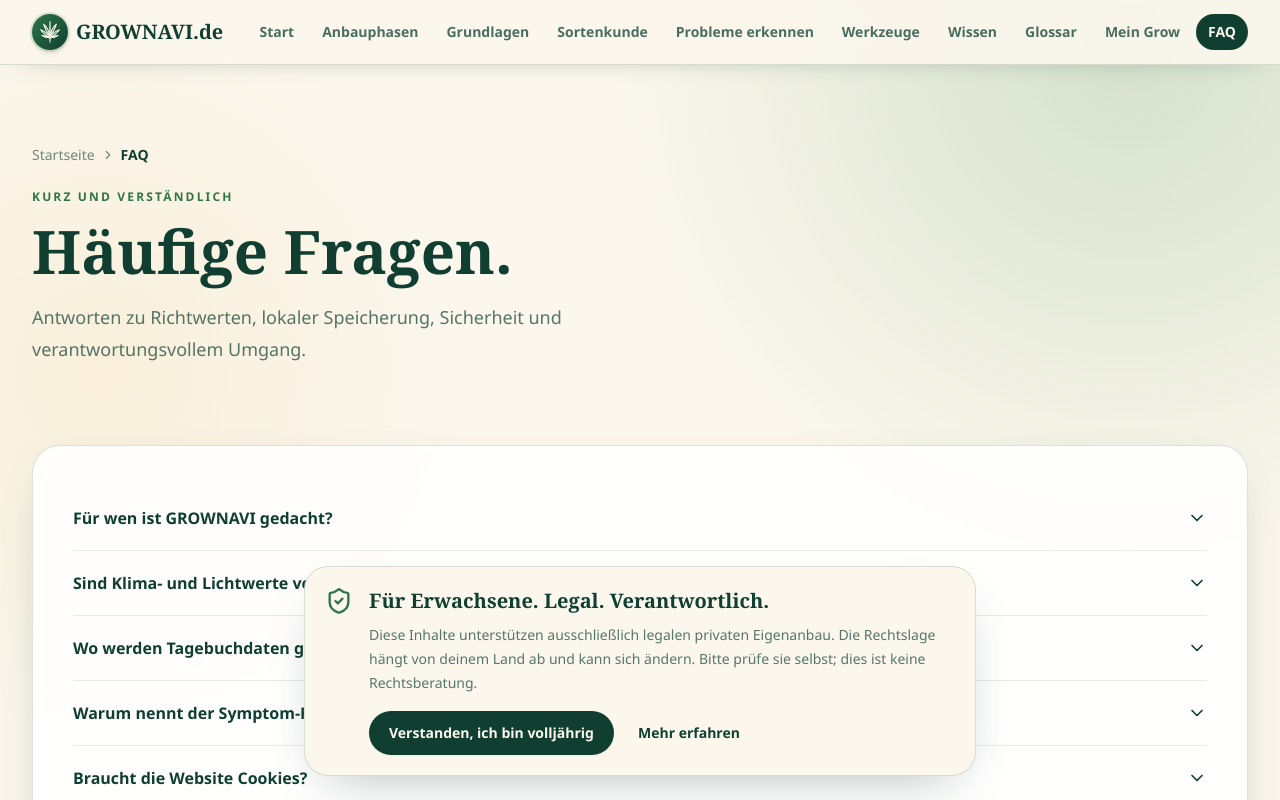
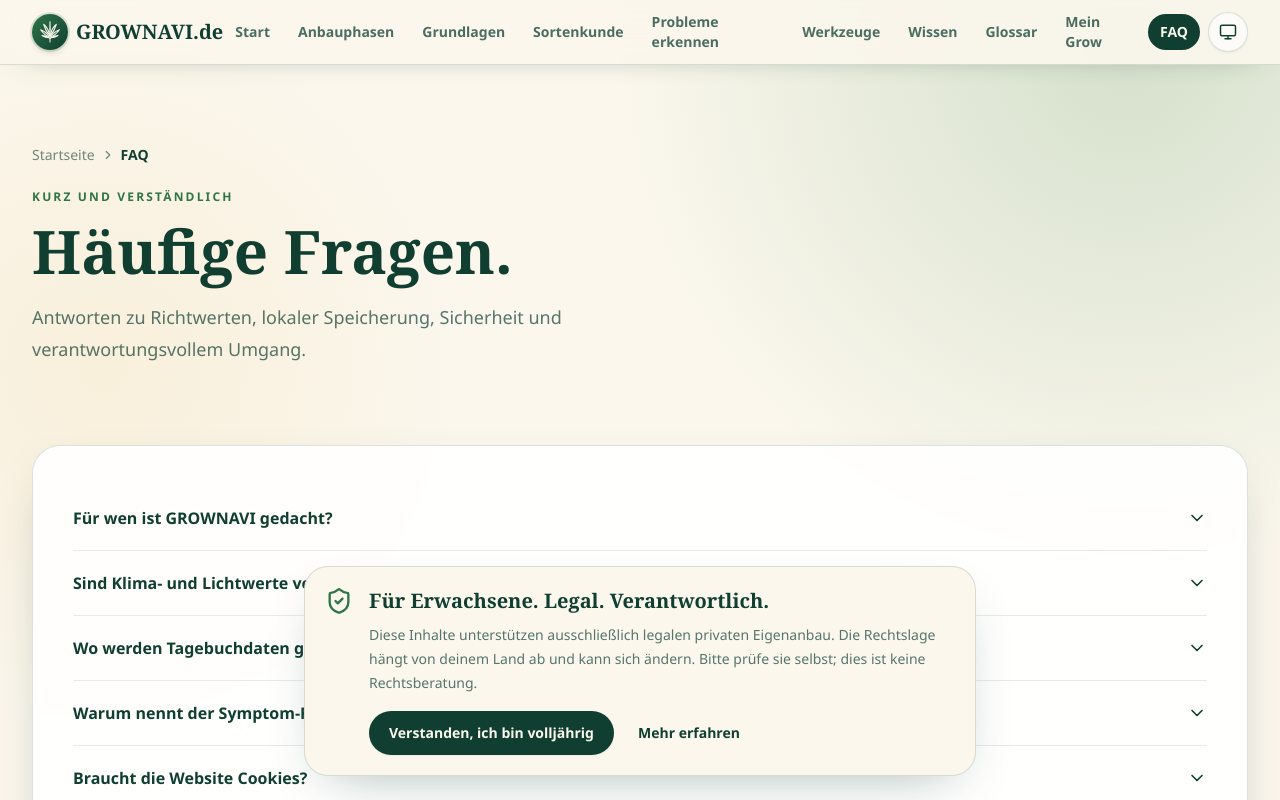
Before and after one commit to stefan-tiedtke/grownavi, a Next.js app: page /faq in a window 1280 px wide. Shown: the top 800 px of the page. Built offline with nearby package versions, Linux system fonts and the light colour scheme.

Commit message:
Add Dark Mode

```diff
--- a/app/globals.css
+++ b/app/globals.css
@@ -15,4 +15,25 @@ a.card{transition:border-color .2s ease,box-shadow .2s ease,transform .2s ease}
 a.card:hover{border-color:rgba(47,117,71,.35);box-shadow:0 24px 60px -28px rgba(16,63,50,.55)}
 .eyebrow{@apply text-xs font-extrabold uppercase tracking-[.18em] text-moss}
 .prose-grow h2{@apply mt-10 font-serif text-3xl font-semibold text-forest}.prose-grow h3{@apply mt-7 text-xl font-bold}.prose-grow p{@apply mt-3 leading-7 text-forest/75}.prose-grow ul{@apply mt-3 space-y-2 text-forest/75}
+
+/* Dark mode keeps the botanical palette while separating text, cards and controls. */
+html.dark{background:#071b16;color-scheme:dark}
+html.dark body{color:#e8f1e7;background:radial-gradient(circle at 88% 4%,rgba(76,145,87,.2),transparent 30%),radial-gradient(circle at 8% 28%,rgba(227,162,38,.06),transparent 24%),#071b16}
+body,.card,header,nav,input,select,textarea,button{transition:background-color .2s ease,border-color .2s ease,color .2s ease,box-shadow .2s ease}
+html.dark .card{border-color:rgba(166,205,169,.16);background:rgba(15,43,35,.94);box-shadow:0 20px 55px -28px rgba(0,0,0,.72)}
+html.dark a.card:hover{border-color:rgba(133,201,140,.42);box-shadow:0 24px 60px -28px rgba(0,0,0,.85)}
+html.dark [class*="text-forest"]{color:#e8f1e7}
+html.dark [class*="text-moss"]{color:#8fd097}
+html.dark [class*="border-forest"]{border-color:rgba(207,229,208,.18)}
+html.dark [class*="border-moss"]{border-color:rgba(143,208,151,.42)}
+html.dark [class*="bg-white"]{background-color:#102d25}
+html.dark [class*="bg-cream"]{background-color:rgba(7,27,22,.94)}
+html.dark [class*="bg-sage/"]{background-color:rgba(92,151,99,.18)}
+html.dark [class*="bg-sand/"]{background-color:rgba(154,112,61,.2)}
+html.dark [class*="bg-amber/"]{background-color:rgba(227,162,38,.16)}
+html.dark [class*="bg-red-50"]{background-color:rgba(127,29,29,.2)}
+html.dark input,html.dark select,html.dark textarea{color:#edf5ec;background-color:#102d25;border-color:rgba(207,229,208,.2)}
+html.dark input::placeholder,html.dark textarea::placeholder{color:rgba(232,241,231,.46)}
+html.dark .eyebrow{color:#8fd097}
+html.dark ::selection{background:#e3a226;color:#071b16}
 @media(prefers-reduced-motion:reduce){*,*::before,*::after{scroll-behavior:auto!important;animation-duration:.01ms!important;animation-iteration-count:1!important;transition-duration:.01ms!important}}
--- a/app/layout.tsx
+++ b/app/layout.tsx
@@ -26,8 +26,11 @@ export const metadata: Metadata = {
   },
 };
 export const viewport: Viewport = {
-  themeColor: "#173f35",
-  colorScheme: "light",
+  themeColor: [
+    { media: "(prefers-color-scheme: light)", color: "#fbf7ed" },
+    { media: "(prefers-color-scheme: dark)", color: "#071b16" },
+  ],
+  colorScheme: "light dark",
 };
 export default function RootLayout({
   children,
@@ -35,7 +38,14 @@ export default function RootLayout({
   children: React.ReactNode;
 }) {
   return (
-    <html lang="de">
+    <html lang="de" suppressHydrationWarning>
+      <head>
+        <script
+          dangerouslySetInnerHTML={{
+            __html: `(function(){try{var p=localStorage.getItem('grownavi_theme')||'system';var d=p==='dark'||(p==='system'&&matchMedia('(prefers-color-scheme: dark)').matches);document.documentElement.classList.toggle('dark',d);document.documentElement.style.colorScheme=d?'dark':'light'}catch(e){}})()`,
+          }}
+        />
+      </head>
       <body>
         <Header />
         <main id="hauptinhalt">{children}</main>
--- a/components/site-shell.tsx
+++ b/components/site-shell.tsx
@@ -16,6 +16,7 @@ import { cn } from "@/lib/utils";
 import { GROW_PROJECTS_CHANGED_EVENT, loadProjects } from "@/lib/storage";
 import { Breadcrumbs } from "./breadcrumbs";
 import { Button, Notice } from "./ui";
+import { ThemeToggle } from "./theme-toggle";
 
 const links = [
   [/^\/$/, "Start", "/"],
@@ -97,6 +98,7 @@ export function Header() {
             </span>
             GROWNAVI.de
           </Link>
+          <div className="flex items-center gap-2">
             <nav
               aria-label="Hauptnavigation"
               className="hidden items-center gap-1 lg:flex"
@@ -120,6 +122,7 @@ export function Header() {
                 </Link>
               ))}
             </nav>
+            <ThemeToggle />
             <button
               onClick={() => setOpen(!open)}
               className="grid size-11 place-items-center rounded-full border border-forest/15 lg:hidden"
@@ -128,6 +131,7 @@ export function Header() {
             >
               {open ? <X /> : <Menu />}
             </button>
+          </div>
         </div>
         {open && (
           <nav
--- /dev/null
+++ b/components/theme-toggle.tsx
@@ -0,0 +1,66 @@
+"use client";
+
+import { Monitor, Moon, Sun } from "lucide-react";
+import { useEffect, useState } from "react";
+
+type ThemePreference = "system" | "light" | "dark";
+
+const themes: ThemePreference[] = ["system", "light", "dark"];
+const labels: Record<ThemePreference, string> = {
+  system: "System",
+  light: "Hell",
+  dark: "Dunkel",
+};
+
+function applyTheme(preference: ThemePreference) {
+  const dark =
+    preference === "dark" ||
+    (preference === "system" &&
+      window.matchMedia("(prefers-color-scheme: dark)").matches);
+  document.documentElement.classList.toggle("dark", dark);
+  document.documentElement.style.colorScheme = dark ? "dark" : "light";
+}
+
+export function ThemeToggle() {
+  const [preference, setPreference] = useState<ThemePreference>("system");
+
+  useEffect(() => {
+    const stored = localStorage.getItem("grownavi_theme");
+    const initial = themes.includes(stored as ThemePreference)
+      ? (stored as ThemePreference)
+      : "system";
+    setPreference(initial);
+    applyTheme(initial);
+
+    const media = window.matchMedia("(prefers-color-scheme: dark)");
+    const syncSystemTheme = () => {
+      if ((localStorage.getItem("grownavi_theme") ?? "system") === "system")
+        applyTheme("system");
+    };
+    media.addEventListener("change", syncSystemTheme);
+    return () => media.removeEventListener("change", syncSystemTheme);
+  }, []);
+
+  const nextTheme = () => {
+    const next = themes[(themes.indexOf(preference) + 1) % themes.length];
+    setPreference(next);
+    localStorage.setItem("grownavi_theme", next);
+    applyTheme(next);
+  };
+
+  const Icon =
+    preference === "dark" ? Moon : preference === "light" ? Sun : Monitor;
+  const next = themes[(themes.indexOf(preference) + 1) % themes.length];
+
+  return (
+    <button
+      type="button"
+      onClick={nextTheme}
+      className="theme-toggle grid size-10 shrink-0 place-items-center rounded-full border border-forest/15 bg-white/60 text-forest shadow-sm transition hover:border-moss/40 hover:bg-white"
+      aria-label={`Farbschema: ${labels[preference]}. Zu ${labels[next]} wechseln`}
+      title={`Farbschema: ${labels[preference]} · klicken für ${labels[next]}`}
+    >
+      <Icon className="size-[18px]" aria-hidden="true" />
+    </button>
+  );
+}
--- a/tailwind.config.ts
+++ b/tailwind.config.ts
@@ -1,2 +1,2 @@
 import type { Config } from "tailwindcss";
-export default {content:["./app/**/*.{ts,tsx}","./components/**/*.{ts,tsx}"],theme:{extend:{colors:{forest:"#103f32",moss:"#2f7547",sage:"#79a77d",cream:"#fbf7ed",sand:"#ead8b8",earth:"#76503b",amber:"#e3a226"},fontFamily:{sans:["var(--font-sans)","system-ui"],serif:["var(--font-serif)","Georgia"]},boxShadow:{soft:"0 20px 55px -26px rgba(16,63,50,.42)",lift:"0 24px 60px -28px rgba(16,63,50,.55)"}}},plugins:[]} satisfies Config;
+export default {darkMode:"class",content:["./app/**/*.{ts,tsx}","./components/**/*.{ts,tsx}"],theme:{extend:{colors:{forest:"#103f32",moss:"#2f7547",sage:"#79a77d",cream:"#fbf7ed",sand:"#ead8b8",earth:"#76503b",amber:"#e3a226"},fontFamily:{sans:["var(--font-sans)","system-ui"],serif:["var(--font-serif)","Georgia"]},boxShadow:{soft:"0 20px 55px -26px rgba(16,63,50,.42)",lift:"0 24px 60px -28px rgba(16,63,50,.55)"}}},plugins:[]} satisfies Config;
```
Also changed, not shown: 1 other file (tests, documents, lock files or other folders). Lines whose indentation alone changed are shown as unchanged.
